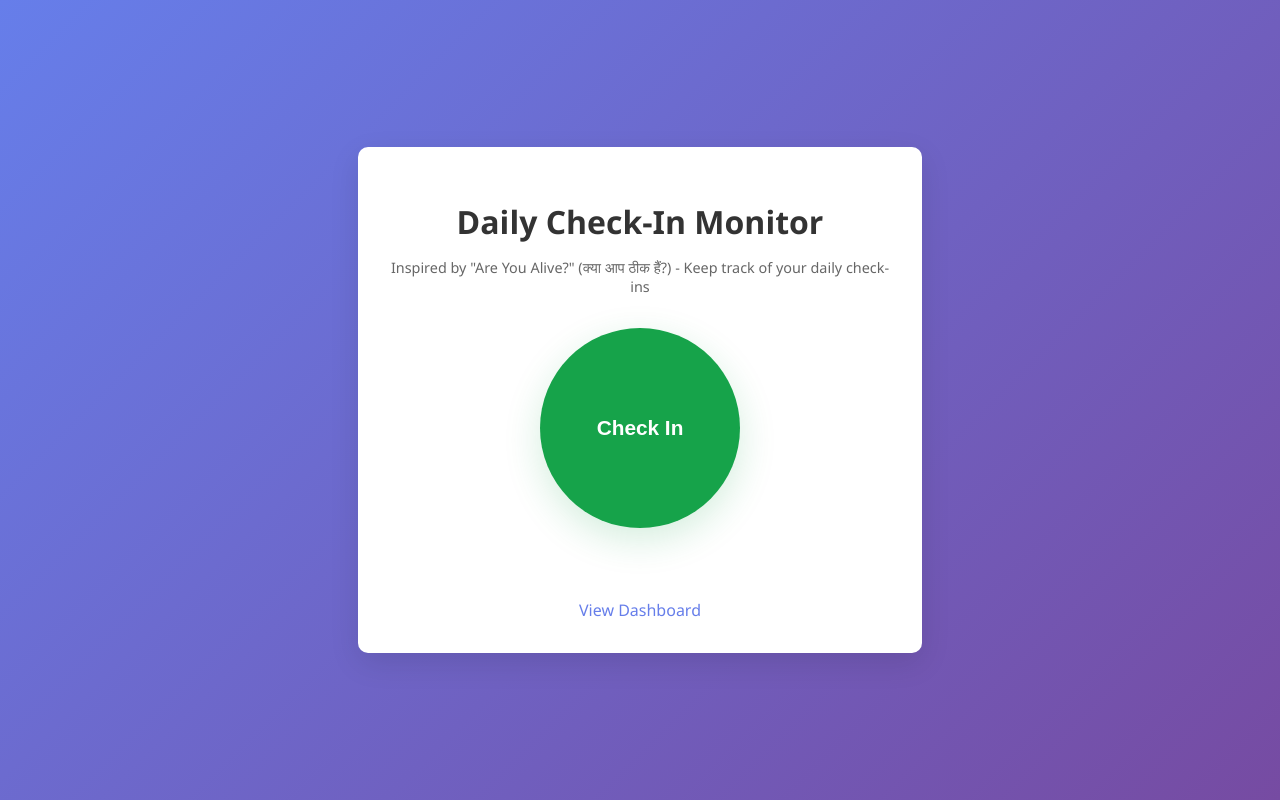
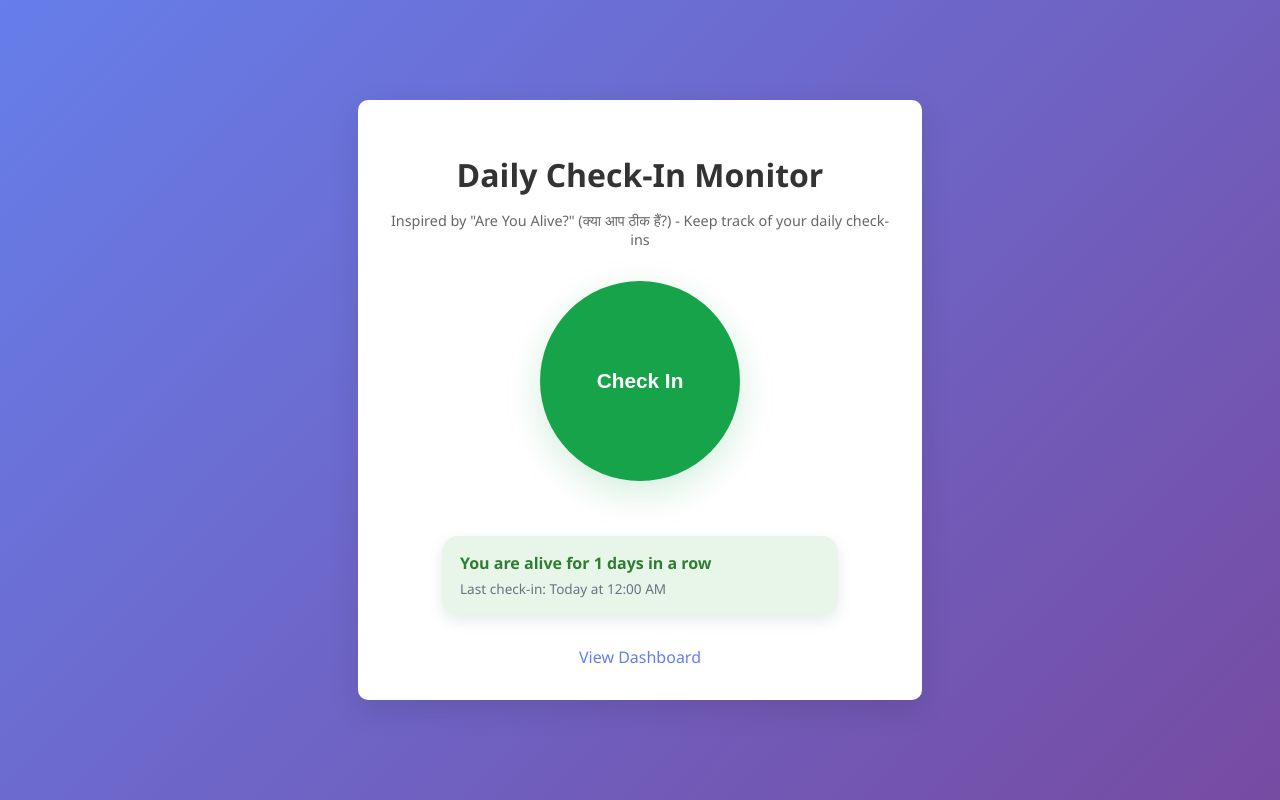
Before and after one commit to SovanMazumdar/are-you-alive, a Flask app: page / in a window 1280 px wide. Run offline with Flask 3, Linux system fonts and the light colour scheme.

Commit message:
Add daily status card data and UI

```diff
--- a/app.py
+++ b/app.py
@@ -39,6 +39,70 @@ If you're unable to check in, please contact your emergency contact.'''
 
 CHECKINS_FILE = 'checkins.json'
 
+def normalize_checkins(checkins):
+    normalized = []
+    for entry in checkins:
+        if isinstance(entry, dict):
+            date_value = entry.get('date')
+            timestamp_value = entry.get('timestamp')
+        else:
+            date_value = entry
+            timestamp_value = None
+
+        if not date_value:
+            continue
+
+        try:
+            date_obj = datetime.fromisoformat(str(date_value)).date()
+        except ValueError:
+            continue
+
+        if timestamp_value is None:
+            timestamp_dt = datetime.combine(date_obj, datetime.min.time())
+            timestamp_value = int(timestamp_dt.timestamp() * 1000)
+        else:
+            try:
+                timestamp_value = int(timestamp_value)
+            except (TypeError, ValueError):
+                timestamp_dt = datetime.combine(date_obj, datetime.min.time())
+                timestamp_value = int(timestamp_dt.timestamp() * 1000)
+
+        normalized.append({
+            'date': date_obj.isoformat(),
+            'timestamp': timestamp_value
+        })
+
+    normalized.sort(key=lambda item: item['date'], reverse=True)
+    return normalized
+
+def get_checkin_dates(checkins):
+    return [entry['date'] for entry in checkins]
+
+def get_current_streak(checkins):
+    if not checkins:
+        return 0
+
+    dates = get_checkin_dates(checkins)
+    if not dates:
+        return 0
+
+    date_set = set(dates)
+    latest_date = datetime.fromisoformat(dates[0]).date()
+    streak = 0
+    current_date = latest_date
+
+    while current_date.isoformat() in date_set:
+        streak += 1
+        current_date -= timedelta(days=1)
+
+    return streak
+
+def get_last_checkin_time(checkins):
+    if not checkins:
+        return None
+    latest_entry = max(checkins, key=lambda item: item['timestamp'])
+    return latest_entry['timestamp']
+
 def load_checkins():
     if os.path.exists(CHECKINS_FILE):
         with open(CHECKINS_FILE, 'r') as f:
@@ -72,9 +136,10 @@ def send_email(subject, message, to_email):
 
 def check_missed_checkin():
     today = datetime.now().date().isoformat()
-    checkins = load_checkins()
+    checkins = normalize_checkins(load_checkins())
+    checkin_dates = get_checkin_dates(checkins)
 
-    if today not in checkins:
+    if today not in checkin_dates:
         print(f"No check-in detected for {today}. Sending notification.")
         success = send_email(CONFIG['notification_subject'], CONFIG['notification_message'], CONFIG['emergency_email'])
         if success:
@@ -112,15 +177,15 @@ def dashboard():
 def checkin():
     try:
         today = datetime.now().date().isoformat()
-        checkins = load_checkins()
+        now_timestamp = int(datetime.now().timestamp() * 1000)
+        checkins = normalize_checkins(load_checkins())
+        checkin_dates = get_checkin_dates(checkins)
 
-        if today not in checkins:
-            checkins.append(today)
-            # Sort checkins by date (newest first)
-            checkins.sort(reverse=True)
-            # Keep only last 30 days to prevent file from growing too large
+        if today not in checkin_dates:
+            checkins.append({'date': today, 'timestamp': now_timestamp})
+            checkins.sort(key=lambda item: item['date'], reverse=True)
             cutoff_date = (datetime.now() - timedelta(days=30)).date().isoformat()
-            checkins = [date for date in checkins if date >= cutoff_date]
+            checkins = [entry for entry in checkins if entry['date'] >= cutoff_date]
             save_checkins(checkins)
             return jsonify({'status': 'success', 'message': 'Check-in successful!'})
         else:
@@ -131,8 +196,16 @@ def checkin():
 
 @app.route('/api/checkins')
 def get_checkins():
-    checkins = load_checkins()
-    return jsonify(checkins)
+    checkins = normalize_checkins(load_checkins())
+    return jsonify(get_checkin_dates(checkins))
+
+@app.route('/api/status')
+def get_status():
+    checkins = normalize_checkins(load_checkins())
+    return jsonify({
+        'currentStreak': get_current_streak(checkins),
+        'lastCheckInTime': get_last_checkin_time(checkins)
+    })
 
 if __name__ == '__main__':
     print("Starting Daily Check-In Monitor...")
--- a/static/css/styles.css
+++ b/static/css/styles.css
@@ -187,6 +187,29 @@ h1 {
     min-height: 1.2em;
 }
 
+.daily-status-card {
+    margin: 1rem auto 0;
+    padding: 1rem 1.1rem;
+    border-radius: 16px;
+    background: #e8f5e9;
+    box-shadow: 0 6px 16px rgba(22, 101, 52, 0.12);
+    text-align: left;
+    max-width: 360px;
+}
+
+.daily-status-title {
+    margin: 0;
+    font-size: 1rem;
+    font-weight: 600;
+    color: #2e7d32;
+}
+
+.daily-status-subtitle {
+    margin: 0.35rem 0 0;
+    font-size: 0.85rem;
+    color: #6b7280;
+}
+
 .links {
     margin-top: 2rem;
 }
--- a/static/js/checkin.js
+++ b/static/js/checkin.js
@@ -2,6 +2,39 @@
 document.addEventListener('DOMContentLoaded', function() {
     const checkinBtn = document.getElementById('checkin-btn');
     const statusMessage = document.getElementById('status-message');
+    const dailyStatusCard = document.getElementById('daily-status-card');
+
+    const statusTimeFormatter = new Intl.DateTimeFormat(undefined, {
+        hour: 'numeric',
+        minute: '2-digit'
+    });
+
+    function renderDailyStatus(status) {
+        if (!status || status.currentStreak <= 0 || !status.lastCheckInTime) {
+            dailyStatusCard.hidden = true;
+            dailyStatusCard.textContent = '';
+            return;
+        }
+
+        const formattedTime = `Today at ${statusTimeFormatter.format(new Date(status.lastCheckInTime))}`;
+        dailyStatusCard.innerHTML = `
+            <p class="daily-status-title">You are alive for ${status.currentStreak} days in a row</p>
+            <p class="daily-status-subtitle">Last check-in: ${formattedTime}</p>
+        `;
+        dailyStatusCard.hidden = false;
+    }
+
+    async function loadDailyStatus() {
+        try {
+            const response = await fetch('/api/status');
+            const status = await response.json();
+            renderDailyStatus(status);
+        } catch (error) {
+            console.error('Failed to load daily status:', error);
+        }
+    }
+
+    loadDailyStatus();
 
     // Handle check-in button click
     checkinBtn.addEventListener('click', async function() {
@@ -21,9 +54,11 @@ document.addEventListener('DOMContentLoaded', function() {
             if (result.status === 'success') {
                 statusMessage.textContent = result.message;
                 statusMessage.style.color = 'green';
+                await loadDailyStatus();
             } else if (result.status === 'info') {
                 statusMessage.textContent = result.message;
                 statusMessage.style.color = '#0ea5e9';
+                await loadDailyStatus();
             } else {
                 statusMessage.textContent = result.message || 'Check-in failed.';
                 statusMessage.style.color = 'red';
--- a/templates/index.html
+++ b/templates/index.html
@@ -15,6 +15,7 @@
         <div id="checkin-section">
             <button id="checkin-btn" class="checkin-button circle" aria-live="polite" aria-label="Check in">Check In</button>
             <p id="status-message"></p>
+            <div id="daily-status-card" class="daily-status-card" aria-live="polite" hidden></div>
         </div>
 
         <div class="links">
```
